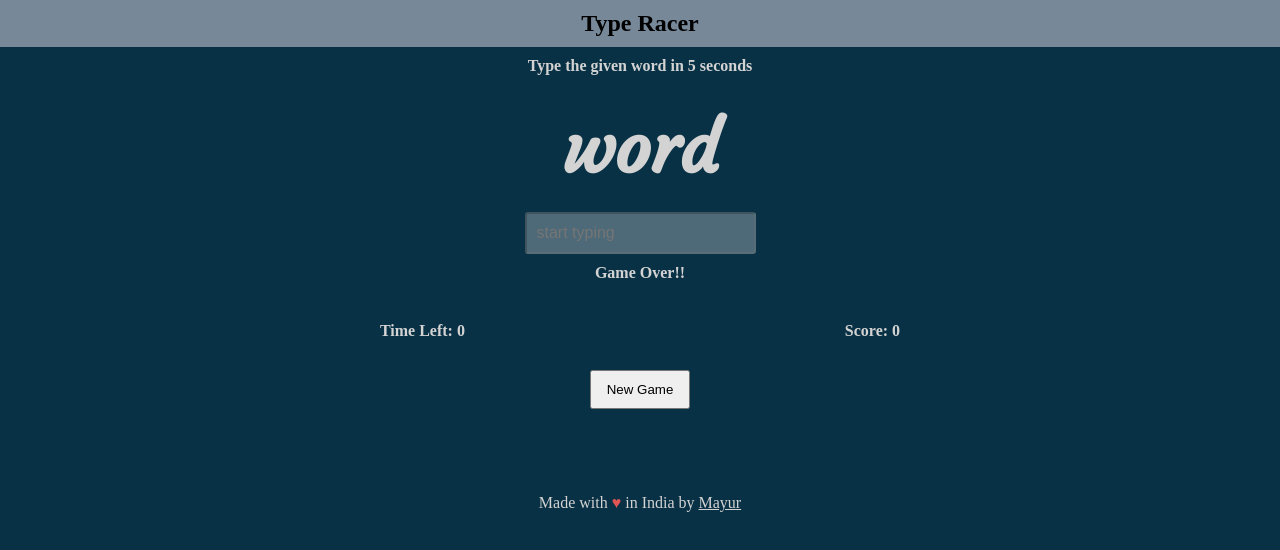
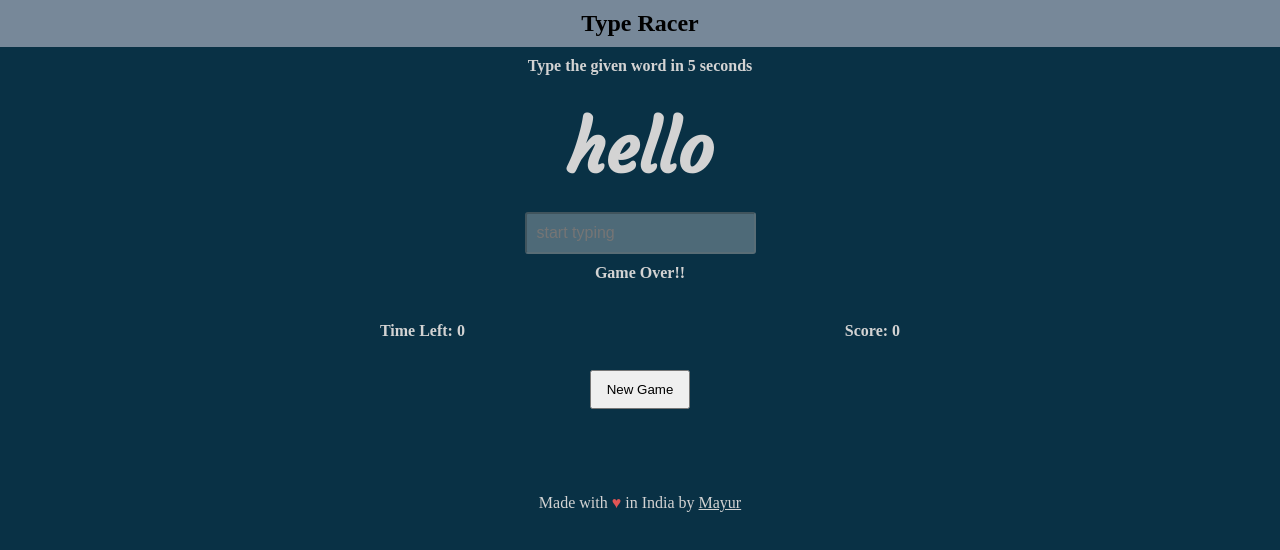
Before and after one commit to mayurkode7/typeracer, a website with bundled scripts: page index.html in a window 1280 px wide. Built offline with nearby package versions, Linux system fonts and the light colour scheme.

Commit message:
change word

```diff
--- a/index.html
+++ b/index.html
@@ -15,7 +15,7 @@
     <main>
       <h1>Type Racer</h1>
       <p class="note">Type the given word in 5 seconds</p>
-      <h2 id="word">word</h2>
+      <h2 id="word">hello</h2>
       <input id="userInput" type="text" placeholder="start typing " />
       <span class="overTxt" id="overLbl">Game Over!!</span>
       <section class="container">
```
